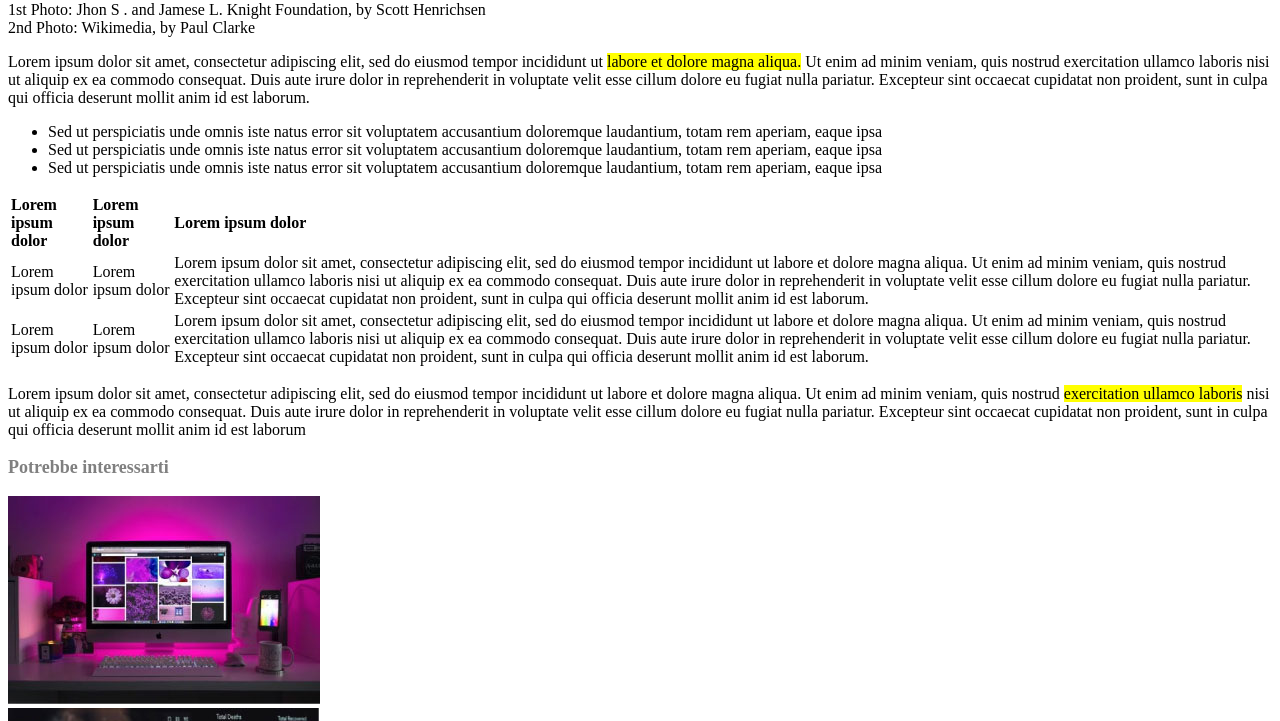
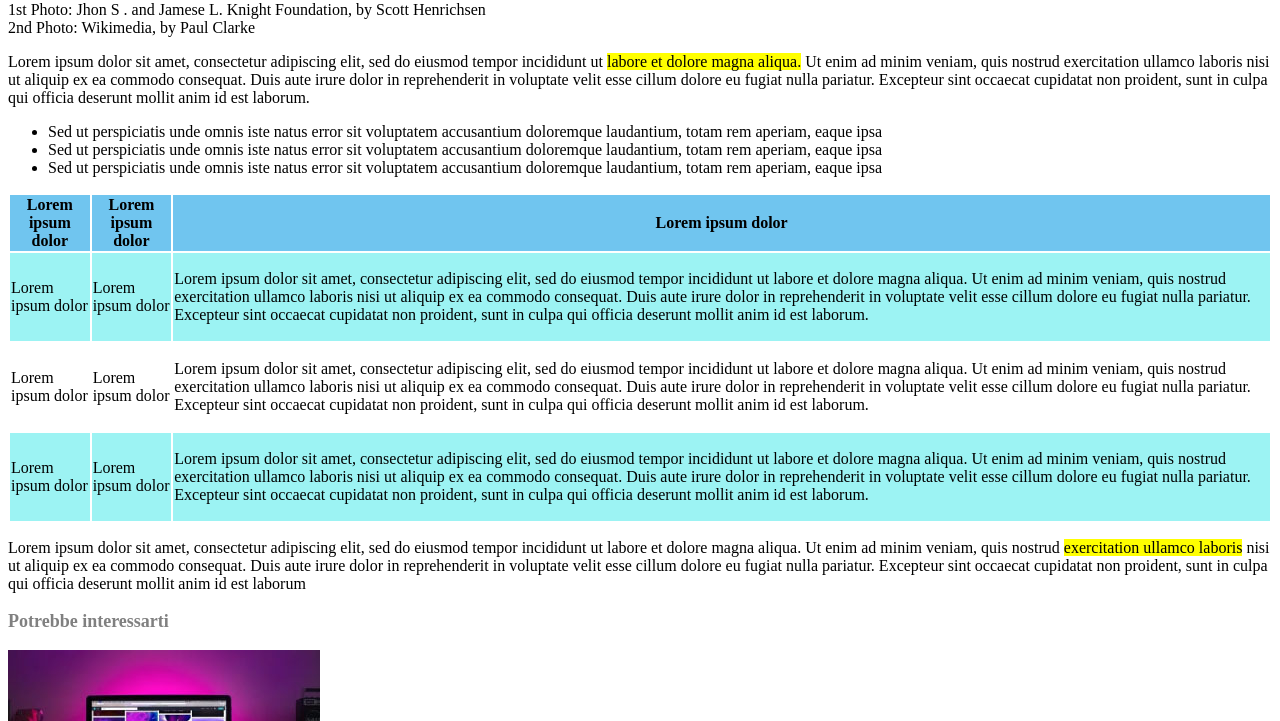
Before and after one commit to Jonathanmasa/html-css-booleaner, a plain HTML site: page index.html in a window 1280 px wide. Shown: the part 582-1303 px from the top of the page. Drawn offline with Linux system fonts and the light colour scheme.

Commit message:
dettagli table

```diff
--- a/css/style.css
+++ b/css/style.css
@@ -29,6 +29,13 @@
     color: gray;
 }
 
-td,th {
-    text-align: left;
+
+
+thead {
+    background-color: rgb(112, 197, 239);
 }
+
+tfoot,.primo-body {
+    background-color: rgb(156, 243, 243);
+
+}
--- a/index.html
+++ b/index.html
@@ -68,11 +68,23 @@
                 </thead>
 
                 <tbody>
+                    <tr class="primo-body">
+                        <td>Lorem ipsum dolor</td>
+                        <td>Lorem ipsum dolor</td>
+                        <td>
+                            <p>
+                                Lorem ipsum dolor sit amet, consectetur adipiscing elit, sed do eiusmod tempor incididunt ut labore et dolore magna aliqua. Ut enim ad minim veniam, quis nostrud exercitation ullamco laboris nisi ut aliquip ex ea commodo consequat. Duis aute irure dolor in reprehenderit in voluptate velit esse cillum dolore eu fugiat nulla pariatur. Excepteur sint occaecat cupidatat non proident, sunt in culpa qui officia deserunt mollit anim id est laborum.
+                            </p>
+                        </td>
+                    </tr>
+
                     <tr>
                         <td>Lorem ipsum dolor</td>
                         <td>Lorem ipsum dolor</td>
                         <td>
-                            Lorem ipsum dolor sit amet, consectetur adipiscing elit, sed do eiusmod tempor incididunt ut labore et dolore magna aliqua. Ut enim ad minim veniam, quis nostrud exercitation ullamco laboris nisi ut aliquip ex ea commodo consequat. Duis aute irure dolor in reprehenderit in voluptate velit esse cillum dolore eu fugiat nulla pariatur. Excepteur sint occaecat cupidatat non proident, sunt in culpa qui officia deserunt mollit anim id est laborum.
+                            <p>
+                                Lorem ipsum dolor sit amet, consectetur adipiscing elit, sed do eiusmod tempor incididunt ut labore et dolore magna aliqua. Ut enim ad minim veniam, quis nostrud exercitation ullamco laboris nisi ut aliquip ex ea commodo consequat. Duis aute irure dolor in reprehenderit in voluptate velit esse cillum dolore eu fugiat nulla pariatur. Excepteur sint occaecat cupidatat non proident, sunt in culpa qui officia deserunt mollit anim id est laborum.
+                            </p>
                         </td>
                     </tr>
                 </tbody>
@@ -82,7 +94,10 @@
                         <td>Lorem ipsum dolor</td>
                         <td>Lorem ipsum dolor</td>
                         <td>
-                            Lorem ipsum dolor sit amet, consectetur adipiscing elit, sed do eiusmod tempor incididunt ut labore et dolore magna aliqua. Ut enim ad minim veniam, quis nostrud exercitation ullamco laboris nisi ut aliquip ex ea commodo consequat. Duis aute irure dolor in reprehenderit in voluptate velit esse cillum dolore eu fugiat nulla pariatur. Excepteur sint occaecat cupidatat non proident, sunt in culpa qui officia deserunt mollit anim id est laborum.
+                            <p>
+                                Lorem ipsum dolor sit amet, consectetur adipiscing elit, sed do eiusmod tempor incididunt ut labore et dolore magna aliqua. Ut enim ad minim veniam, quis nostrud exercitation ullamco laboris nisi ut aliquip ex ea commodo consequat. Duis aute irure dolor in reprehenderit in voluptate velit esse cillum dolore eu fugiat nulla pariatur. Excepteur sint occaecat cupidatat non proident, sunt in culpa qui officia deserunt mollit anim id est laborum.
+                            </p>
+
                         </td>
                     </tr>
                 </tfoot>
```
